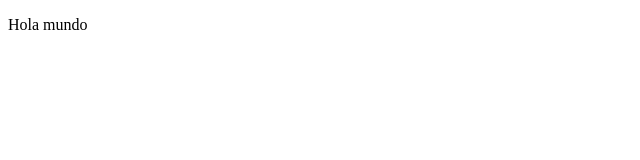
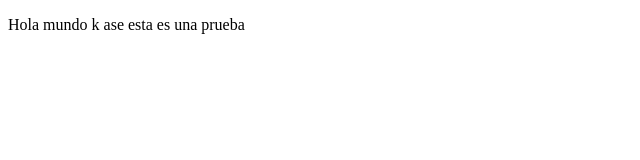
Before and after one commit to pverlainev/proyectoDemoCursoPrework, a plain HTML site: page index.html in a window 1280 px wide. Shown: the whole page, without its empty margins (0-640 px from the left). Drawn offline with Linux system fonts and the light colour scheme.

Commit message:
cambios agregamos

```diff
--- a/index.html
+++ b/index.html
@@ -6,6 +6,6 @@
     <title>Document</title>
 </head>
 <body>
-    <p>Hola mundo </p>
+    <p>Hola mundo k ase esta es una prueba </p>
 </body>
 </html>
```
